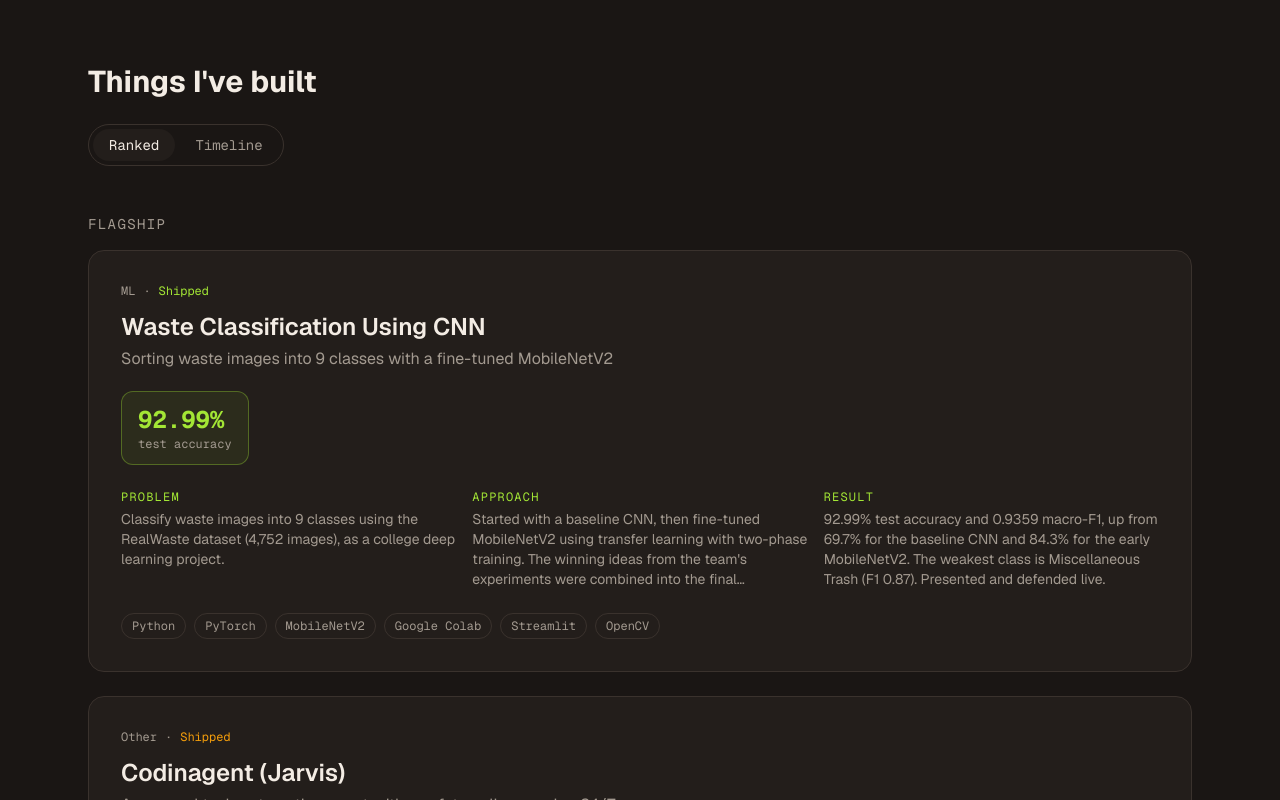
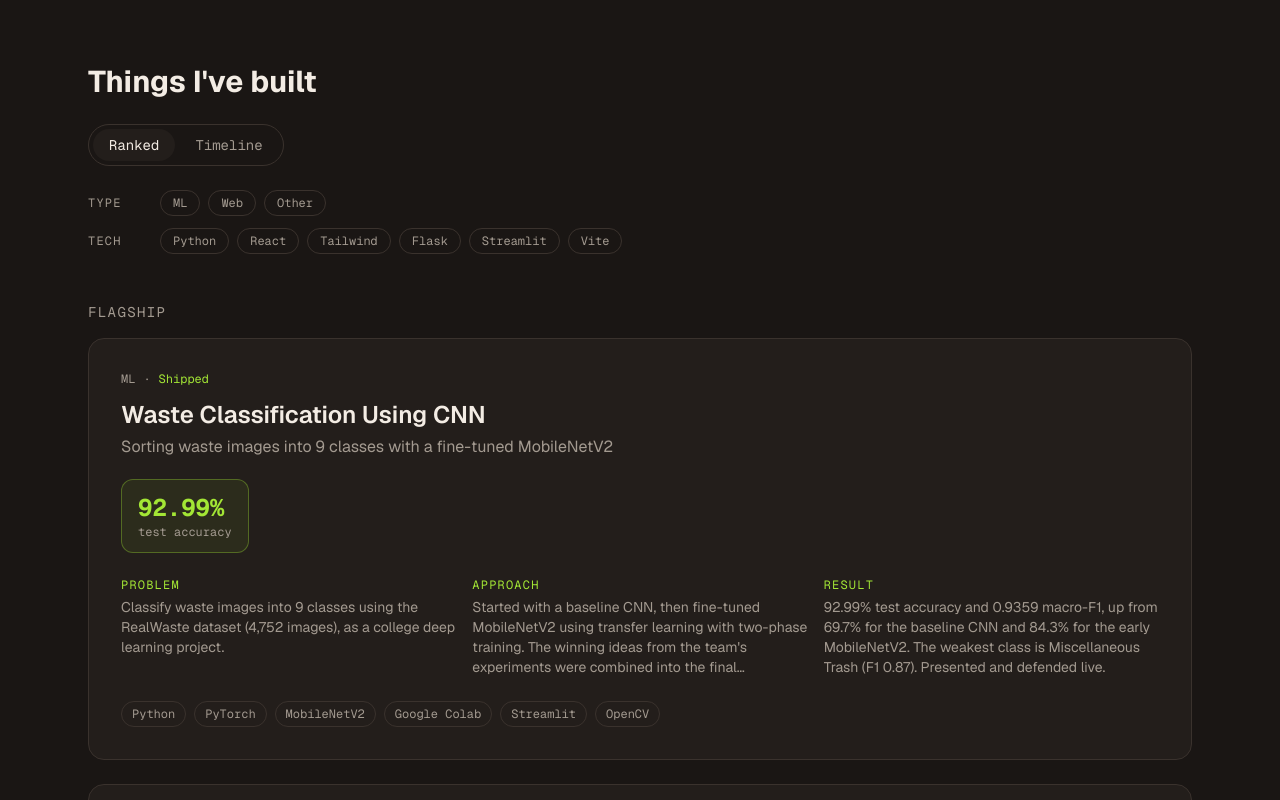
Before and after one commit to Katekar3/portfolio, a Next.js app: page /projects in a window 1280 px wide. Shown: the top 800 px of the page. Built offline with nearby package versions, Linux system fonts and the light colour scheme.

Commit message:
agent checkpoint

```diff
--- a/components/ProjectsView.tsx
+++ b/components/ProjectsView.tsx
@@ -4,9 +4,16 @@ import { useState } from "react";
 import Link from "next/link";
 import ProjectCard, { Meta } from "@/components/ProjectCard";
 import { getByTier, getTimeline } from "@/lib/projects";
-import type { Project, Tier } from "@/data/projects";
+import { projects } from "@/data/projects";
+import type { Category, Project, Tier } from "@/data/projects";
 
 type View = "ranked" | "timeline";
+type Match = (p: Project) => boolean;
+
+// A tech tag only becomes a filter chip if at least this many projects use it
+const MIN_TECH_COUNT = 2;
+
+const categoryOrder: Category[] = ["ML", "Web", "Mobile", "Other"];
 
 const sections: { tier: Tier; title: string; grid: string }[] = [
   { tier: "flagship", title: "Flagship", grid: "grid gap-6" },
@@ -14,6 +21,16 @@ const sections: { tier: Tier; title: string; grid: string }[] = [
   { tier: "foundation", title: "Foundations", grid: "grid gap-4" },
   { tier: "upcoming", title: "Upcoming", grid: "grid gap-4" },
 ];
+
+// Chip options are built from the data, so new projects show up automatically
+const categories = categoryOrder.filter((c) => projects.some((p) => p.category === c));
+
+const techCounts = new Map<string, number>();
+projects.forEach((p) => p.tech.forEach((t) => techCounts.set(t, (techCounts.get(t) ?? 0) + 1)));
+const techs = [...techCounts.entries()]
+  .filter(([, n]) => n >= MIN_TECH_COUNT)
+  .sort((a, b) => b[1] - a[1] || a[0].localeCompare(b[0]))
+  .map(([t]) => t);
 
 // dateLabel wins when present ("Ongoing", "Sept 2026"), otherwise month + year
 function whenLabel(p: Project) {
@@ -23,11 +40,28 @@ function whenLabel(p: Project) {
   );
 }
 
-function Ranked() {
+function Chip({ label, active, onClick }: { label: string; active: boolean; onClick: () => void }) {
+  return (
+    <button
+      type="button"
+      onClick={onClick}
+      aria-pressed={active}
+      className={`rounded-full border px-3 py-1 font-mono text-xs transition ${
+        active
+          ? "border-foreground/60 bg-card text-foreground"
+          : "border-border text-muted hover:border-muted hover:text-foreground"
+      }`}
+    >
+      {label}
+    </button>
+  );
+}
+
+function Ranked({ match }: { match: Match }) {
   return (
     <>
       {sections.map(({ tier, title, grid }) => {
-        const items = getByTier(tier);
+        const items = getByTier(tier).filter(match);
         if (items.length === 0) return null; // empty tiers hide themselves
         return (
           <section key={tier} className="mt-12">
@@ -44,8 +78,8 @@ function Ranked() {
   );
 }
 
-function Timeline() {
-  const items = getTimeline(); // oldest to newest
+function Timeline({ match }: { match: Match }) {
+  const items = getTimeline().filter(match); // oldest to newest
   return (
     <ol className="relative mt-12 border-l border-border pl-8">
       {items.map((p) => (
@@ -75,8 +109,22 @@ function Timeline() {
 
 export default function ProjectsView() {
   const [view, setView] = useState<View>("ranked");
+  const [category, setCategory] = useState<Category | null>(null);
+  const [tech, setTech] = useState<string | null>(null);
 
-  const btn = (v: View, label: string) => (
+  // One filter function shared by both views. Category AND tech must both match.
+  const match: Match = (p) =>
+    (category === null || p.category === category) && (tech === null || p.tech.includes(tech));
+
+  const shown = projects.filter(match).length;
+  const filtering = category !== null || tech !== null;
+
+  const clear = () => {
+    setCategory(null);
+    setTech(null);
+  };
+
+  const viewBtn = (v: View, label: string) => (
     <button
       type="button"
       onClick={() => setView(v)}
@@ -92,10 +140,57 @@ export default function ProjectsView() {
   return (
     <>
       <div className="mt-6 inline-flex gap-1 rounded-full border border-border p-1">
-        {btn("ranked", "Ranked")}
-        {btn("timeline", "Timeline")}
+        {viewBtn("ranked", "Ranked")}
+        {viewBtn("timeline", "Timeline")}
       </div>
-      {view === "ranked" ? <Ranked /> : <Timeline />}
+
+      {/* Filters */}
+      <div className="mt-6 space-y-3">
+        {categories.length > 1 && (
+          <div className="flex flex-wrap items-center gap-2">
+            <span className="w-16 font-mono text-xs uppercase tracking-widest text-muted">Type</span>
+            {categories.map((c) => (
+              <Chip
+                key={c}
+                label={c}
+                active={category === c}
+                onClick={() => setCategory(category === c ? null : c)}
+              />
+            ))}
+          </div>
+        )}
+        {techs.length > 0 && (
+          <div className="flex flex-wrap items-center gap-2">
+            <span className="w-16 font-mono text-xs uppercase tracking-widest text-muted">Tech</span>
+            {techs.map((t) => (
+              <Chip key={t} label={t} active={tech === t} onClick={() => setTech(tech === t ? null : t)} />
+            ))}
+          </div>
+        )}
+        {filtering && (
+          <div className="flex items-center gap-3 font-mono text-xs text-muted">
+            <span>
+              Showing {shown} of {projects.length}
+            </span>
+            <button type="button" onClick={clear} className="underline hover:text-foreground">
+              Clear filters
+            </button>
+          </div>
+        )}
+      </div>
+
+      {shown === 0 ? (
+        <p className="mt-12 font-mono text-sm text-muted">
+          Nothing matches that combo yet.{" "}
+          <button type="button" onClick={clear} className="underline hover:text-foreground">
+            Clear filters
+          </button>
+        </p>
+      ) : view === "ranked" ? (
+        <Ranked match={match} />
+      ) : (
+        <Timeline match={match} />
+      )}
     </>
   );
 }
```
